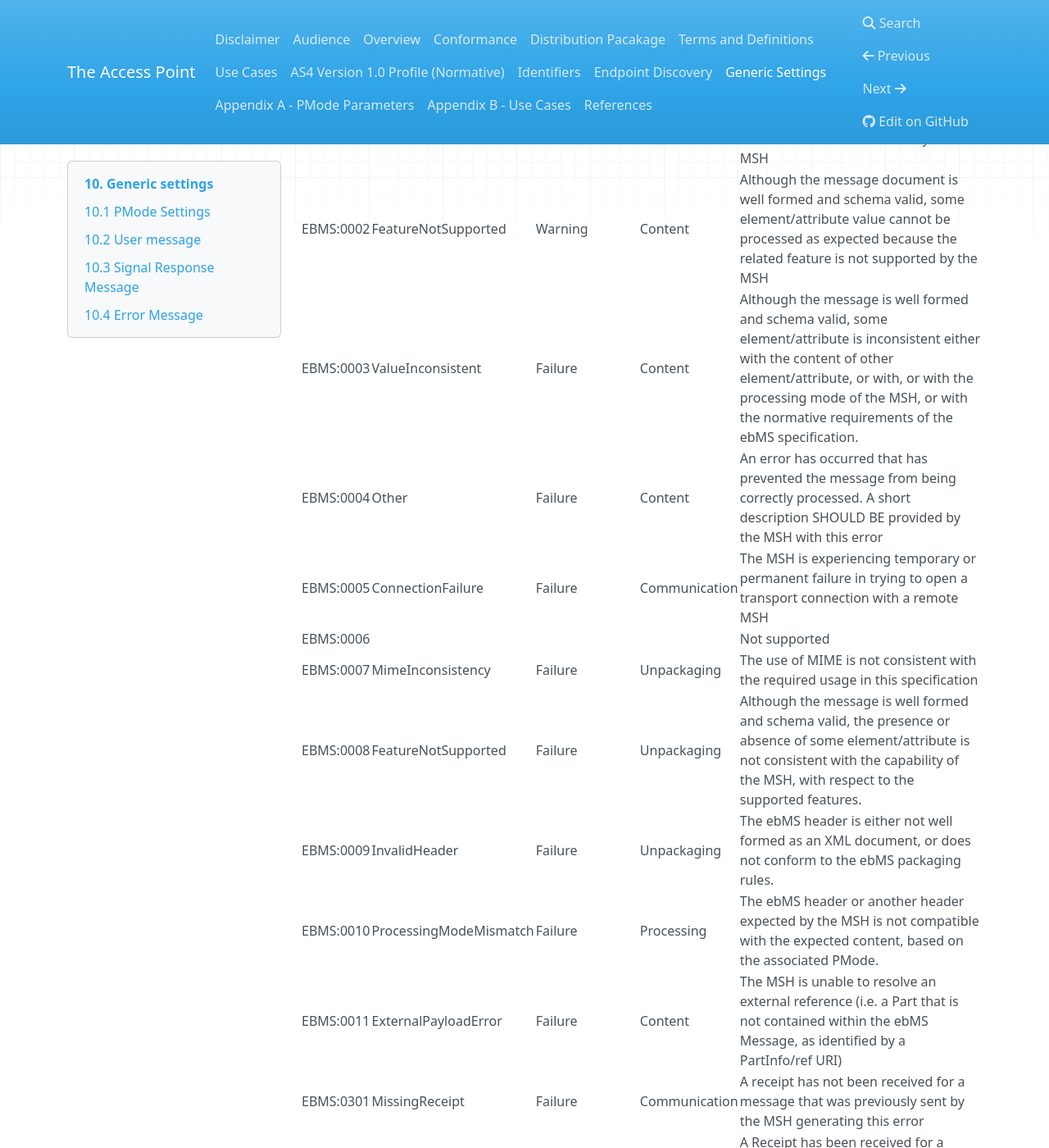
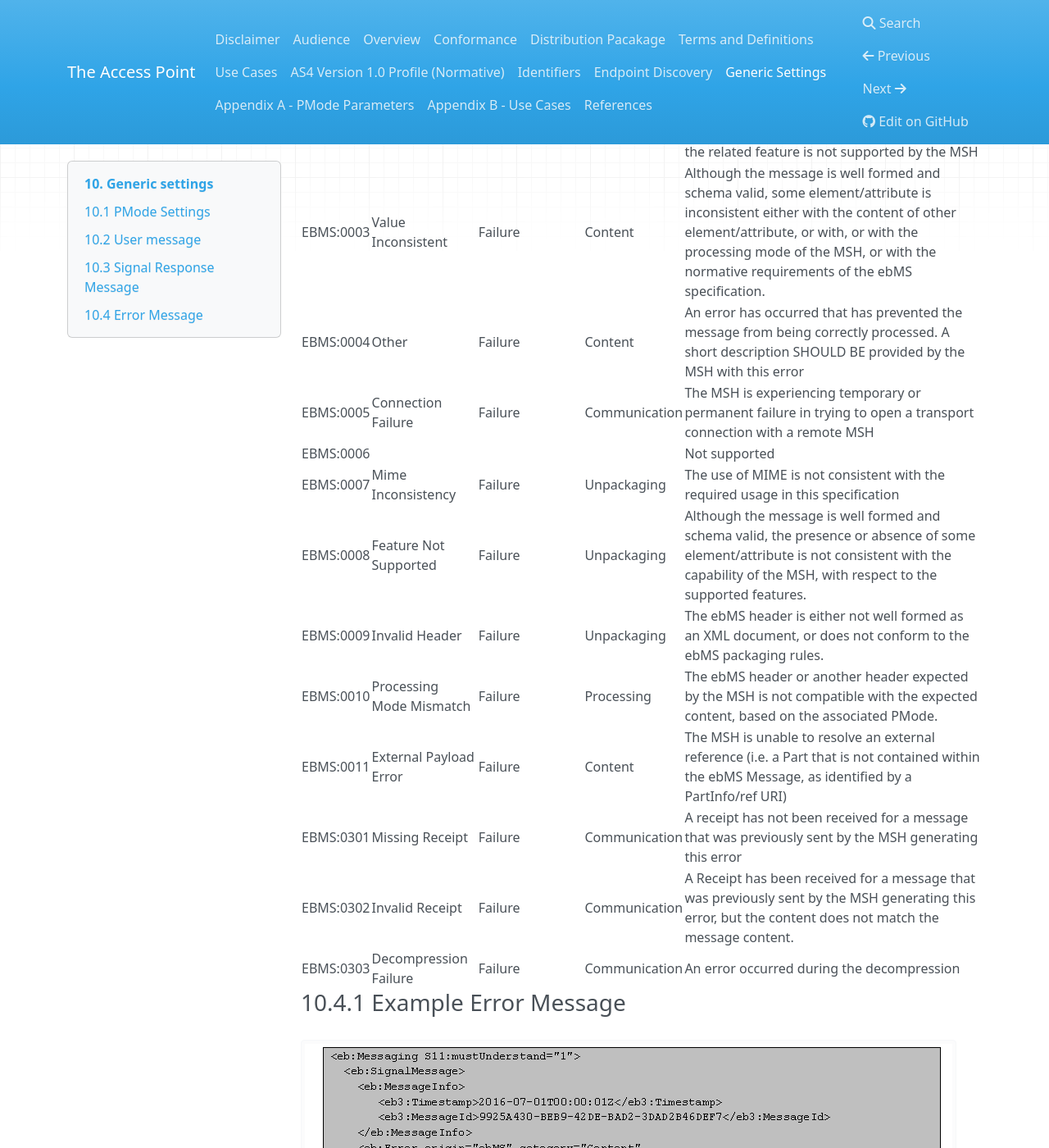
Before and after one commit to Digital-Business-Council/Access-Point, an MkDocs documentation site: the page built from docs/generic-settings.md, in a window 1280 px wide and 1400 px high, scrolled down 3666 px. Shown: the whole window at 82% size. Built offline with MkDocs 1.6.1, drawn with Linux system fonts in a browser that asks for light colours; nearby versions of some CDN libraries; old or Windows-style settings are respelled for this version of MkDocs; some of the changed text lies outside the part shown.

Commit message:
Update generic-settings.md

```diff
--- a/docs/generic-settings.md
+++ b/docs/generic-settings.md
@@ -60,9 +60,10 @@ eb:Property | application/gzip |
 A signal response message must be returned by the receiving Access Point. The RefToMessageId value is populated with the value of the MessageId element from the received user message.
 Non repudiation of receipt is not required in the Profile. Non repudiation of receipt is a business concern and support in this messaging protocol has been removed.
 
+**eb:Messaging/eb:SignalMessage/eb:MessageInfo**
+
 | | |
 | ---| ----|
-**eb:Messaging/eb:SignalMessage/eb:MessageInfo** |
 eb:Timestamp | The REQUIRED Timestamp element has a value representing the date at which the message header was created, and is conforming to a dateTime (W3C, 2012). It MUST be expressed as UTC. Indicating UTC in the Timestamp element by including the 'Z' identifier is optional. E.g. 2016-07-01T00:00:00 |
 eb:MessageId | A unique identifier to identify a message exchange between two Access Points. It is recommended to use a universally unique identifier which can be achieved using a UUID (Leach, Mealling, & Salz, 2005). |
 eb:RefToMessageId | This value is copied from the incoming user message. |
@@ -95,20 +96,20 @@ eb:Description | A human readable description of the error. |
 | | | | | |
 | ---| ----| ----| ----| ----|
 **Error Code**| **Short Description** | **Recommended Severity** | **Category Value** | **Description or Semantics**|
-EBMS:0001 | ValueNotRecognised | Failure | Content | Although the message document is well formed and schema valid, some elements/attribute contains a value that could not be recognised and therefore could not be used by the MSH |
-EBMS:0002 | FeatureNotSupported | Warning | Content | Although the message document is well formed and schema valid, some element/attribute value cannot be processed as expected because the related feature is not supported by the MSH |
-EBMS:0003 | ValueInconsistent | Failure | Content | Although the message is well formed and schema valid, some element/attribute is inconsistent either with the content of other element/attribute, or with, or with the processing mode of the MSH, or with the normative requirements of the ebMS specification. |
+EBMS:0001 | Value Not Recognised | Failure | Content | Although the message document is well formed and schema valid, some elements/attribute contains a value that could not be recognised and therefore could not be used by the MSH |
+EBMS:0002 | Feature Not Supported | Warning | Content | Although the message document is well formed and schema valid, some element/attribute value cannot be processed as expected because the related feature is not supported by the MSH |
+EBMS:0003 | Value Inconsistent | Failure | Content | Although the message is well formed and schema valid, some element/attribute is inconsistent either with the content of other element/attribute, or with, or with the processing mode of the MSH, or with the normative requirements of the ebMS specification. |
 EBMS:0004 | Other | Failure | Content | An error has occurred that has prevented the message from being correctly processed. A short description SHOULD BE provided by the MSH with this error |
-EBMS:0005 | ConnectionFailure | Failure | Communication | The MSH is experiencing temporary or permanent failure in trying to open a transport connection with a remote MSH |
+EBMS:0005 | Connection Failure | Failure | Communication | The MSH is experiencing temporary or permanent failure in trying to open a transport connection with a remote MSH |
 EBMS:0006 | | | |Not supported |
-EBMS:0007 | MimeInconsistency |Failure  | Unpackaging | The use of MIME is not consistent with the required usage in this specification |
-EBMS:0008  | FeatureNotSupported | Failure | Unpackaging | Although the message is well formed and schema valid, the presence or absence of some element/attribute is not consistent with the capability of the MSH, with respect to the supported features. |
-EBMS:0009 | InvalidHeader | Failure | Unpackaging | The ebMS header is either not well formed as an XML document, or does not conform to the ebMS packaging rules. |
-EBMS:0010 | ProcessingModeMismatch | Failure | Processing | The ebMS header or another header expected by the MSH is not compatible with the expected content, based on the associated PMode. |
-EBMS:0011 | ExternalPayloadError | Failure | Content | The MSH is unable to resolve an external reference (i.e. a Part that is not contained within the ebMS Message, as identified by a PartInfo/ref URI) |
-EBMS:0301 | MissingReceipt | Failure | Communication | A receipt has not been received for a message that was previously sent by the MSH generating this error |
-EBMS:0302 | InvalidReceipt | Failure | Communication | A Receipt has been received for a message that was previously sent by the MSH generating this error, but the content does not match the message content. |
-EBMS:0303 | DecompressionFailure | Failure | Communication | An error occurred during the decompression |
+EBMS:0007 | Mime Inconsistency |Failure  | Unpackaging | The use of MIME is not consistent with the required usage in this specification |
+EBMS:0008  | Feature Not Supported | Failure | Unpackaging | Although the message is well formed and schema valid, the presence or absence of some element/attribute is not consistent with the capability of the MSH, with respect to the supported features. |
+EBMS:0009 | Invalid Header | Failure | Unpackaging | The ebMS header is either not well formed as an XML document, or does not conform to the ebMS packaging rules. |
+EBMS:0010 | Processing Mode Mismatch | Failure | Processing | The ebMS header or another header expected by the MSH is not compatible with the expected content, based on the associated PMode. |
+EBMS:0011 | External Payload Error | Failure | Content | The MSH is unable to resolve an external reference (i.e. a Part that is not contained within the ebMS Message, as identified by a PartInfo/ref URI) |
+EBMS:0301 | Missing Receipt | Failure | Communication | A receipt has not been received for a message that was previously sent by the MSH generating this error |
+EBMS:0302 | Invalid Receipt | Failure | Communication | A Receipt has been received for a message that was previously sent by the MSH generating this error, but the content does not match the message content. |
+EBMS:0303 | Decompression Failure | Failure | Communication | An error occurred during the decompression |
 
 ### 10.4.1 Example Error Message
 
```
